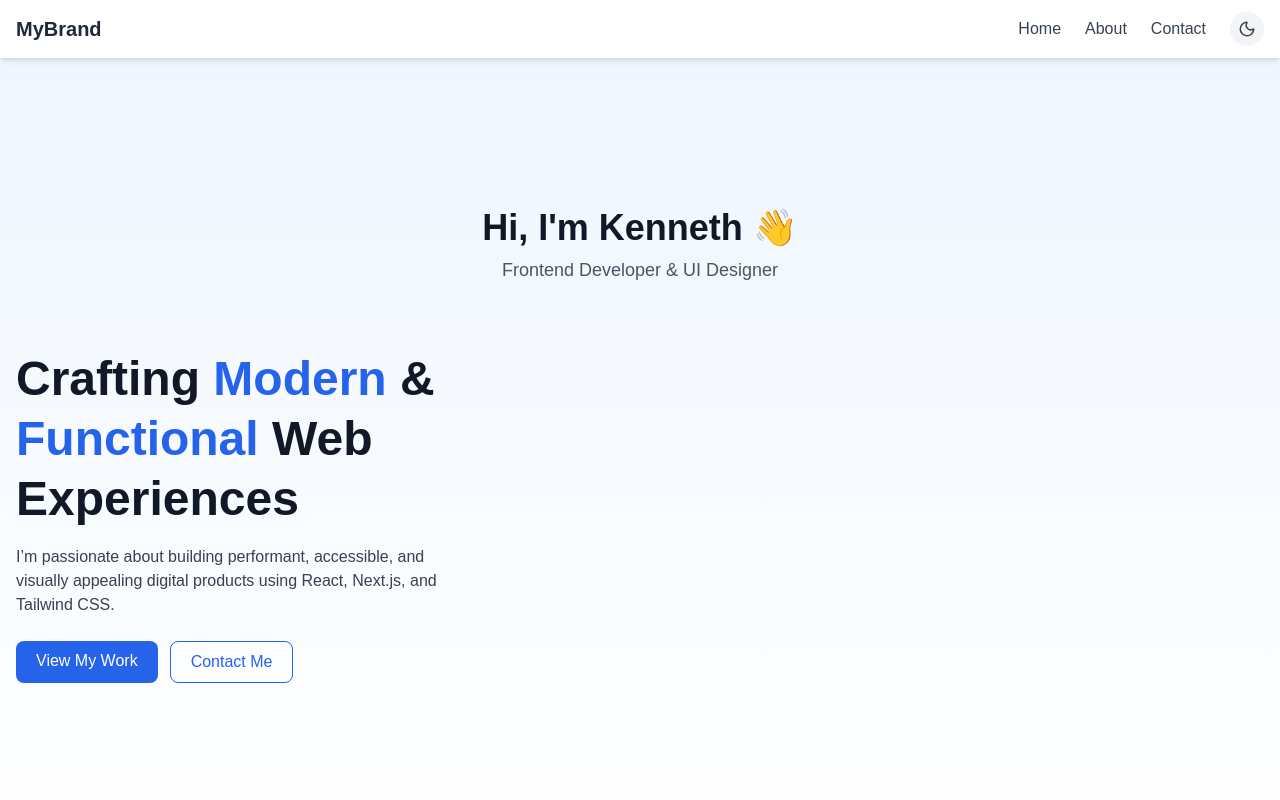
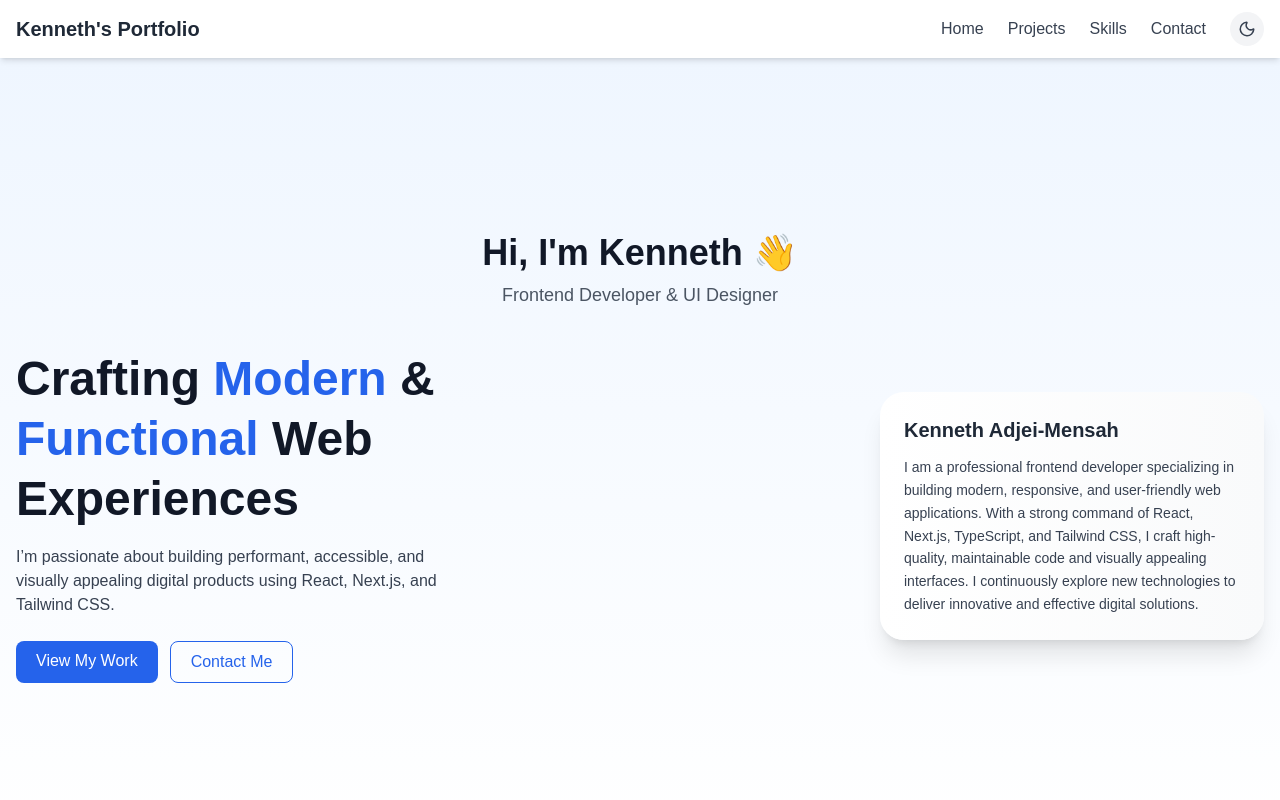
Before and after one commit to kencal20/portfolio_app, a Next.js app: page / in a window 1280 px wide. Shown: the top 800 px of the page. Built offline with nearby package versions, Linux system fonts and the light colour scheme; no server answers.

Commit message:
feat: personalize portfolio with dynamic user name and enhance intro section with bio card

```diff
--- a/src/components/navbarComponent.tsx
+++ b/src/components/navbarComponent.tsx
@@ -3,6 +3,10 @@
 import { useState } from "react";
 import { Menu, X } from "lucide-react";
 import ThemeButton from "./themeButton";
+
+
+const fullName = process.env.NEXT_PUBLIC_USER_NAME;
+const firstName = fullName?.split(" ")[0];
 
 export default function NavbarComponent() {
   const [menuOpen, setMenuOpen] = useState(false);
@@ -12,7 +16,7 @@ export default function NavbarComponent() {
       <div className="max-w-7xl mx-auto px-4 py-3 flex items-center justify-between">
         {/* Logo */}
         <a href="#home" className="text-xl font-bold text-gray-800 dark:text-gray-100">
-          MyBrand
+          {firstName}'s Portfolio
         </a>
 
         {/* Desktop Links */}
@@ -20,8 +24,11 @@ export default function NavbarComponent() {
           <a href="#home" className="text-gray-700 dark:text-gray-300 hover:text-blue-500">
             Home
           </a>
-          <a href="#about" className="text-gray-700 dark:text-gray-300 hover:text-blue-500">
-            About
+          <a href="#projects" className="text-gray-700 dark:text-gray-300 hover:text-blue-500">
+            Projects
+          </a>
+          <a href="#skills" className="text-gray-700 dark:text-gray-300 hover:text-blue-500">
+            Skills
           </a>
           <a href="#contact" className="text-gray-700 dark:text-gray-300 hover:text-blue-500">
             Contact
--- a/src/components/sections/introSection.tsx
+++ b/src/components/sections/introSection.tsx
@@ -1,12 +1,9 @@
 "use client";
 
 import HeroSection from "../heroSection";
-import Image from "next/image";
 
 const fullName = process.env.NEXT_PUBLIC_USER_NAME;
-const  firstName = fullName?.split(" ")[0];
-
-
+const firstName = fullName?.split(" ")[0];
 
 export default function IntroSection() {
   return (
@@ -25,7 +22,7 @@ export default function IntroSection() {
             Web Experiences
           </h1>
 
-          <p className="text-gray-700 dark:text-gray-300 max-w-md">
+          <p className="text-gray-700 dark:text-gray-300 max-w-md mb-4">
             I’m passionate about building performant, accessible, and visually
             appealing digital products using React, Next.js, and Tailwind CSS.
           </p>
@@ -46,14 +43,21 @@ export default function IntroSection() {
           </div>
         </div>
 
-        {/* 🎨 Right Side - Image */}
-        <div className="relative w-full h-80 md:h-96 flex justify-center md:justify-end">
-          {/* <Image
-            src="https://www.michaelpage.com.au/sites/michaelpage.com.au/files/2022-01/Software%20Developer.jpg"
-            alt="Developer working illustration"
-            fill
-            className="object-cover rounded-xl shadow-lg transition-transform duration-500 hover:scale-105"
-          /> */}
+        {/* 🎨 Right Side - Professional Bio Card */}
+        <div className="flex justify-center md:justify-end">
+          <div className="bg-gradient-to-r from-white to-gray-50 dark:from-gray-900 dark:to-gray-800 px-6 py-6 rounded-3xl shadow-xl max-w-sm hover:scale-105 transition-transform duration-300">
+            <h2 className="text-xl font-semibold text-gray-800 dark:text-gray-100 mb-3">
+              {fullName}
+            </h2>
+            <p className="text-gray-700 dark:text-gray-200 text-sm leading-relaxed">
+              I am a professional frontend developer specializing in building
+              modern, responsive, and user-friendly web applications. With a
+              strong command of React, Next.js, TypeScript, and Tailwind CSS, I
+              craft high-quality, maintainable code and visually appealing
+              interfaces. I continuously explore new technologies to deliver
+              innovative and effective digital solutions.
+            </p>
+          </div>
         </div>
       </div>
     </HeroSection>
--- a/src/data/skillsData.ts
+++ b/src/data/skillsData.ts
@@ -1,11 +1,12 @@
 import { BsBootstrap } from "react-icons/bs";
 import { FaJs, FaNodeJs, FaReact, FaGitAlt, FaCss3Alt } from "react-icons/fa";
 import { ImHtmlFive2 } from "react-icons/im";
-import { RiTailwindCssFill } from "react-icons/ri";
+import {  RiTailwindCssFill } from "react-icons/ri";
 import { SiTypescript } from "react-icons/si";
 import { DiDatabase } from "react-icons/di";
 import { SiMongodb, SiMongoose } from "react-icons/si"; // Updated to use correct MongoDB & Mongoose logos
 import { componentTypes } from "@/types";
+import { TbBrandNextjs } from "react-icons/tb";
 
 type IconType = componentTypes["IconTypeProps"];
 
@@ -21,5 +22,5 @@ export const skillsData: IconType[] = [
   { component: BsBootstrap, color: "#7952B3", name: "Bootstrap" }, // Corrected Bootstrap color
   { component: DiDatabase, color: "#fbbc05", name: "Database" }, // Keeping generic DB color
   { component: SiMongodb, color: "#47A248", name: "MongoDB" }, // Corrected MongoDB logo & color
-  { component: SiMongoose, color: "#880000", name: "Mongoose" }, // Corrected Mongoose logo & color
+  { component: TbBrandNextjs, color: "blue", name: "Nextjs" }, // Corrected Mongoose logo & color
 ];
```
Also changed, not shown: public/project_img.png (added), public/project_img2.jpg (renamed from public/how-to-become-a-frontend-developer-in-2025.jpg).
